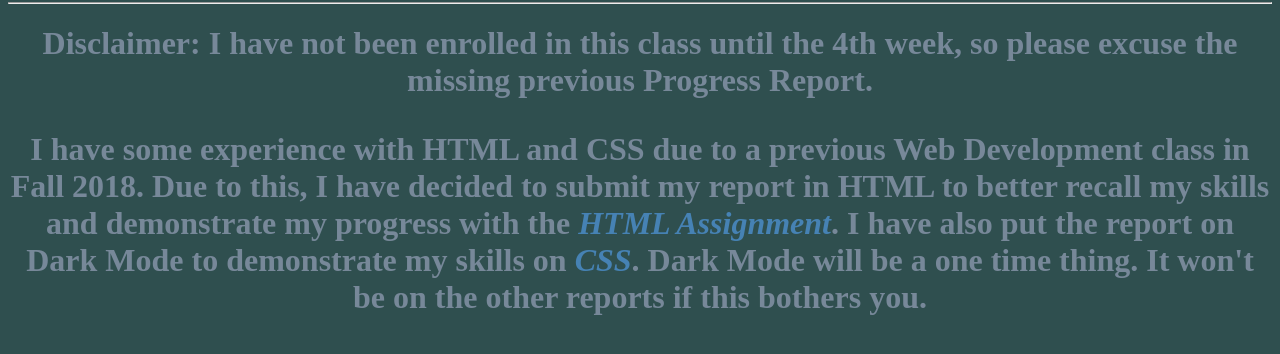
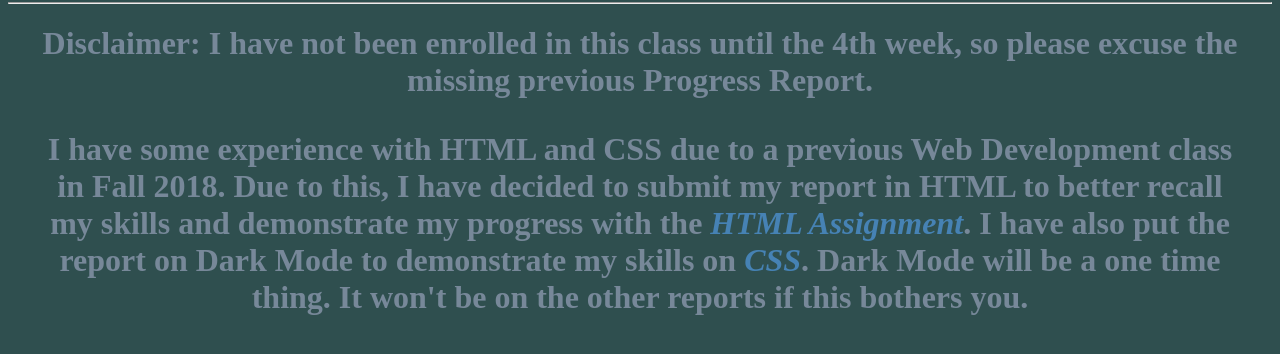
Before and after one commit to 1nternetUser/CSE-4050, a plain HTML site: page Progress-Reports/Progress-Report-2.html in a window 1280 px wide. Shown: the part 78-432 px from the top of the page. Drawn offline with Linux system fonts and the light colour scheme.

Commit message:
Update DarkMode.css

```diff
--- a/Progress-Reports/DarkMode.css
+++ b/Progress-Reports/DarkMode.css
@@ -3,8 +3,8 @@ body { background-color: #2F4F4F; darkslategray; }
 h1 { text-align: center; color: #778899; lightslategray; }
 hr { color:	#C0C0C0; silver; }
 i { color: #4682B4; steelblue; }
-dt { margin : 1em; color: #778899; lightslategray; }
-dd { margin : 1em; color: #778899; lightslategray; }
+p { margin : 1em; color: #778899; lightslategray; }
+
 figure {
 		display: block;
 		background-color: #878683;
```
